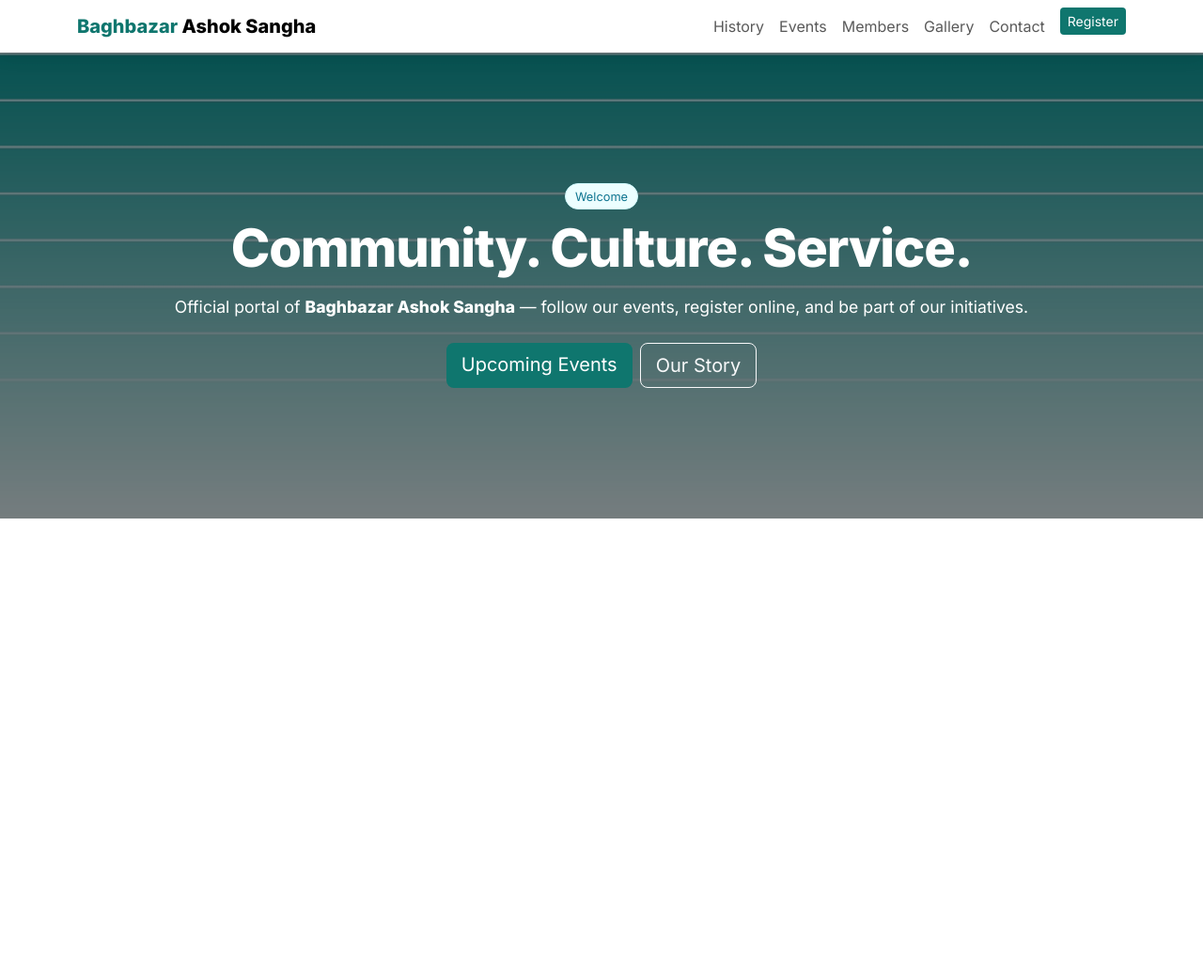
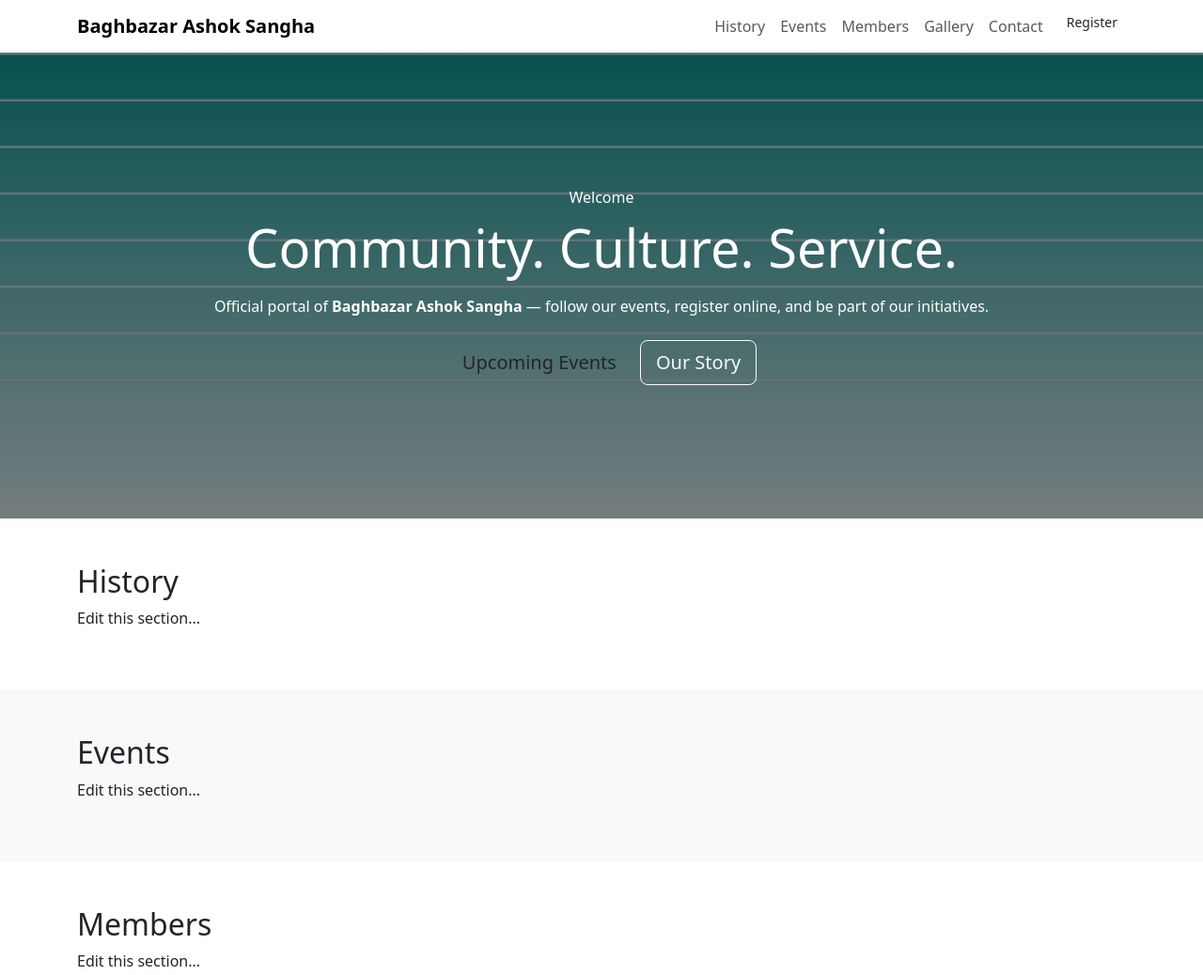
Before and after one commit to AshokSangha/ashoksangha.github.io, a plain HTML site: page index.html in a window 1280 px wide. Shown: the top 1038 px of the page at 94% size. Before the commit the page ends 800 px from the top, so only its background shows below. Drawn offline with nearby package versions, Linux system fonts and the light colour scheme.

Commit message:
Update index.html

```diff
--- a/index.html
+++ b/index.html
@@ -4,52 +4,28 @@
   <meta charset="utf-8" />
   <meta name="viewport" content="width=device-width, initial-scale=1" />
   <title>Baghbazar Ashok Sangha</title>
-  <meta name="description" content="Official website of Baghbazar Ashok Sangha — events, history, members, gallery and contact." />
   <link href="https://cdn.jsdelivr.net/npm/bootstrap@5.3.3/dist/css/bootstrap.min.css" rel="stylesheet" />
-  <link rel="preconnect" href="https://fonts.googleapis.com">
-  <link rel="preconnect" href="https://fonts.gstatic.com" crossorigin>
-  <link href="https://fonts.googleapis.com/css2?family=Inter:wght@300;400;600;800&display=swap" rel="stylesheet">
   <style>
-    :root {
-      --brand: #0f766e;
-      --brand-2: #0ea5a4;
-      --bg-soft: #f8fafc;
+    html {
+      scroll-behavior: smooth; /* ✅ Smooth scrolling */
     }
-    body { font-family: 'Inter', system-ui, -apple-system, Segoe UI, Roboto, Helvetica, Arial, sans-serif; }
-    .navbar { box-shadow: 0 6px 20px rgba(0,0,0,0.06); }
-    .navbar-brand b { color: var(--brand); }
     .hero {
       position: relative;
       background: url('assets/hero.jpg') center/cover no-repeat;
-      min-height: 62vh; display: grid; place-items: center; text-align: center; color: #fff;
+      min-height: 62vh;
+      display: grid;
+      place-items: center;
+      text-align: center;
+      color: #fff;
     }
-    .hero::before {
-      content: "";
-      position: absolute;
-      top: 0; left: 0; right: 0; bottom: 0;
-      background: rgba(0, 0, 0, 0.5);
-    }
-    .hero > div {
+    .hero::before { content: ""; position: absolute; inset: 0; background: rgba(0,0,0,.5); pointer-events: none; }
+    .hero > .container {
       position: relative;
       z-index: 1;
     }
-    .hero h1 { font-weight: 800; letter-spacing: -0.02em; }
-    .hero p { font-size: 1.1rem; }
-    .btn-brand { background: var(--brand); color: #fff; border: none; }
-    .btn-brand:hover { background: #115e59; color: #fff; }
-    .section-title { font-weight: 800; letter-spacing: -0.02em; }
-    .section-sub { color: #334155; }
-    .pill { font-size: .8rem; background: #ecfeff; color: #0e7490; padding:.2rem .6rem; border-radius:999px; border:1px solid #cffafe }
-    .card { border: 1px solid #eef2f7; box-shadow: 0 8px 26px rgba(2,8,23,.04); }
-    .timeline { border-left: 3px solid var(--brand-2); padding-left: 1rem; }
-    .timeline .item { position: relative; margin-bottom: .9rem; }
-    .timeline .item::before { content: ""; position: absolute; left: -1.2rem; top:.25rem; width:.65rem; height:.65rem; background: var(--brand); border-radius: 50%; }
-    .member-img { width: 64px; height: 64px; object-fit: cover; border-radius: 999px; border:2px solid #e2e8f0 }
-    .gallery img { border-radius: 12px; width:100%; height:220px; object-fit: cover; }
-    footer { background: #0f172a; color: #cbd5e1; }
-    a { text-decoration: none; }
-      .hero::before { content: ""; position: absolute; inset: 0; background: rgba(0,0,0,.5); }
-    .hero > .container { position: relative; z-index: 1; }
+      html { scroll-behavior: smooth; }
+    /* prevent section titles from hiding under sticky navbar */
+    section { scroll-margin-top: 80px; }
   </style>
 </head>
 <body>
@@ -86,7 +62,13 @@
     </div>
   </header>
 
-  <!-- REST OF THE CODE UNCHANGED -->
-  <!-- ... keep history, events, members, gallery, contact, footer, script as before ... -->
+  <!-- Example Sections -->
+  <section id="history" class="py-5 bg-white"><div class="container"><h2>History</h2><p>Edit this section...</p></div></section>
+  <section id="events" class="py-5 bg-light"><div class="container"><h2>Events</h2><p>Edit this section...</p></div></section>
+  <section id="members" class="py-5 bg-white"><div class="container"><h2>Members</h2><p>Edit this section...</p></div></section>
+  <section id="gallery" class="py-5 bg-light"><div class="container"><h2>Gallery</h2><p>Edit this section...</p></div></section>
+  <section id="contact" class="py-5 bg-white"><div class="container"><h2>Contact</h2><p>Edit this section...</p></div></section>
+
+  <script src="https://cdn.jsdelivr.net/npm/bootstrap@5.3.3/dist/js/bootstrap.bundle.min.js"></script>
 </body>
 </html>
```
